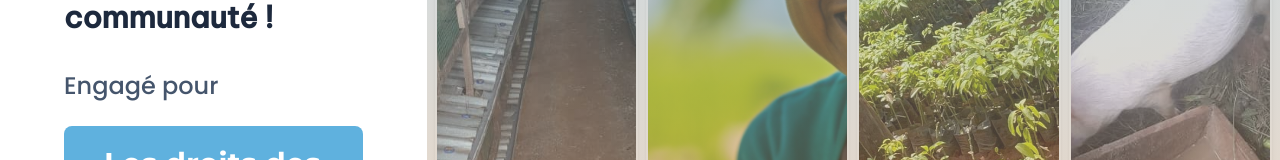
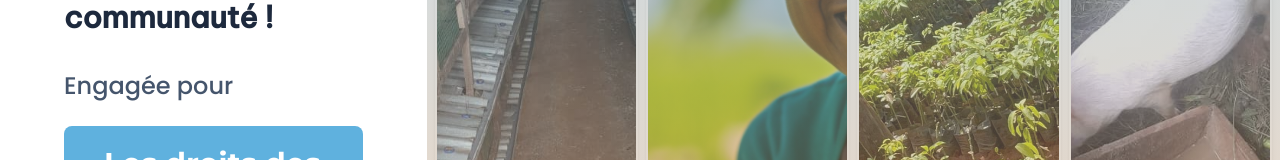
Before and after one commit to lilian58/prismaWebsite, a React (Vite) app: page / in a window 1280 px wide. Shown: the part 474-634 px from the top of the page. Built offline with nearby package versions, Linux system fonts and the light colour scheme.

Commit message:
Prisma version 1.4 => translations correction d'orthographe sur le heroSection

```diff
--- a/src/components/translation/translations.ts
+++ b/src/components/translation/translations.ts
@@ -26,7 +26,7 @@ const translations: Record<Language, Translation> = {
     hero: {
       title: 'PRISMA,',
       subtitle: 'une communauté au service de la communauté !',
-      engaged: 'Engagé pour',
+      engaged: 'Engagée pour',
       taglines: {
         youth: 'Emploi des jeunes',
         women: 'Les droits des femmes',
```
